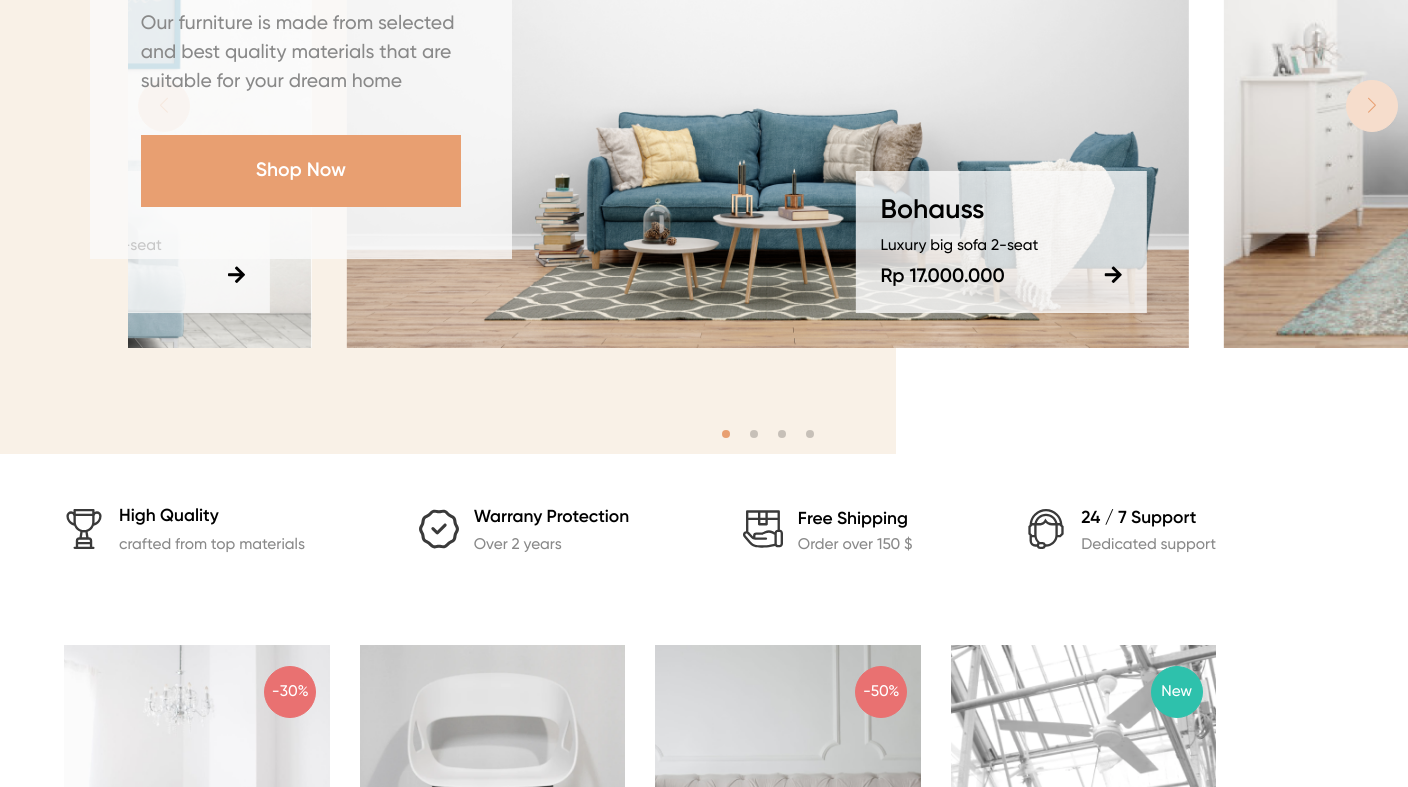
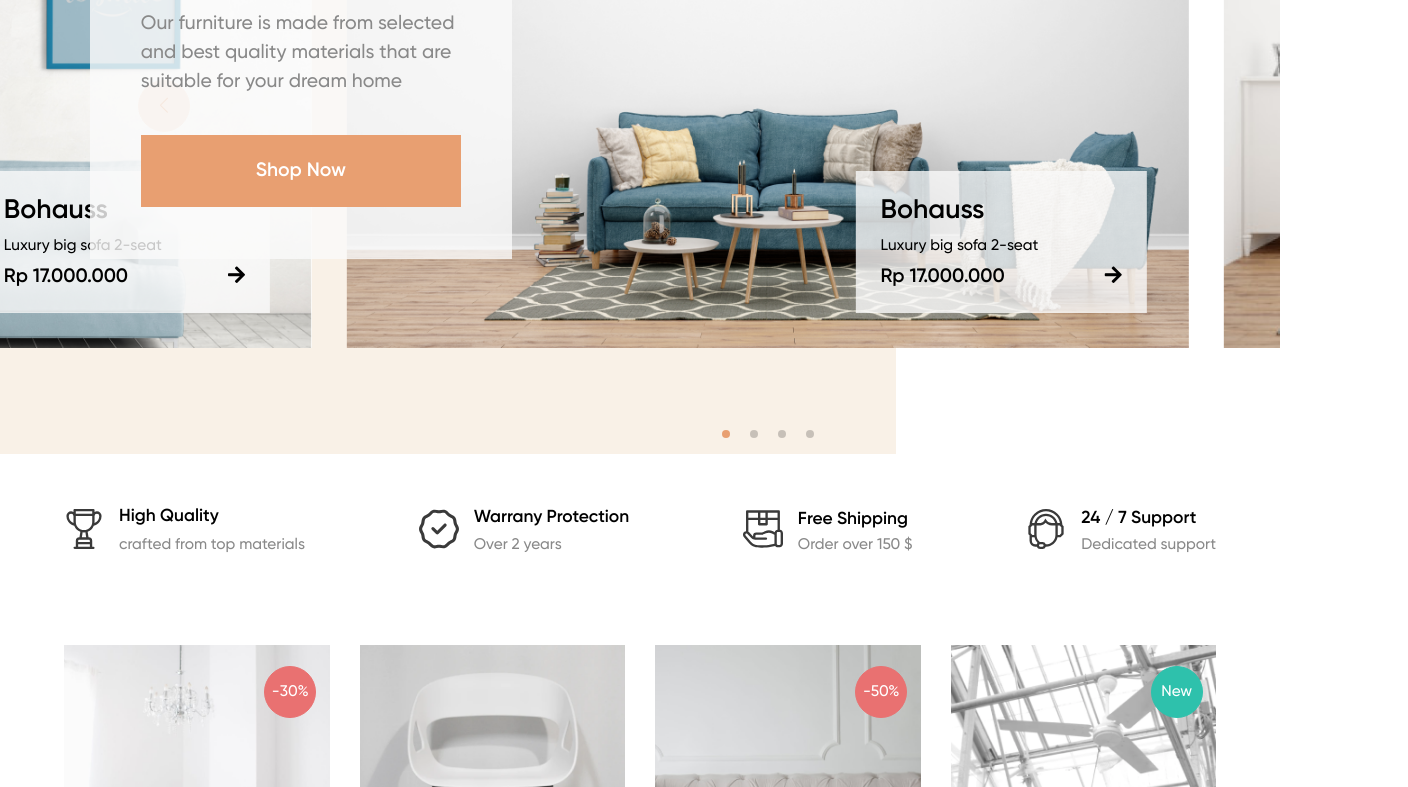
Before and after one commit to Anastasiia-Sydorchenko/funiro, a website: page app/index.html in a window 1280 px wide. Shown: the part 417-1204 px from the top of the page, 1408 px wide, since content can reach past the window. Drawn offline with nearby package versions, Linux system fonts and the light colour scheme; files that its build step writes are made by us from their sources.

Commit message:
fix intro slider

```diff
--- a/app/index.html
+++ b/app/index.html
@@ -32,7 +32,7 @@
             <button class="main_btn">Shop Now</button>
          </div>
 
-         <!-- Slider main container -->
+         <div class="swiper-container_extra">
             <div class="swiper-container" id="swiper-container_intro">
 
                <div class="swiper-wrapper">
@@ -80,6 +80,9 @@
                <div class="swiper-btn swiper-button-prev"></div>
                <div class="swiper-btn swiper-button-next"></div>
             </div>
+         </div>
+
+
 
       </div>
    </div>
--- a/app/js/app.js
+++ b/app/js/app.js
@@ -27,11 +27,6 @@
    navigation: {
       nextEl: '.swiper-button-next',
       prevEl: '.swiper-button-prev',
-   },
-
-   // And if we need scrollbar
-   scrollbar: {
-      el: '.swiper-scrollbar',
    },
 });
 
--- a/app/styles/sass/main.sass
+++ b/app/styles/sass/main.sass
@@ -73,11 +73,14 @@
          justify-content: space-between
          align-items: center
 
+   .swiper-container_extra
+      overflow: hidden
+
    .intro_slider
       #swiper-container_intro
          width: 100%
          left: 10%
-         overflow: hidden
+         overflow: visible
          padding: 100px 0
 
          .swiper-wrapper
```
Also changed, not shown: app/css/main.min.css, app/js/app.min.js, dist/css/main.min.css, dist/index.html, dist/js/app.min.js. Lines whose indentation alone changed are shown as unchanged.
